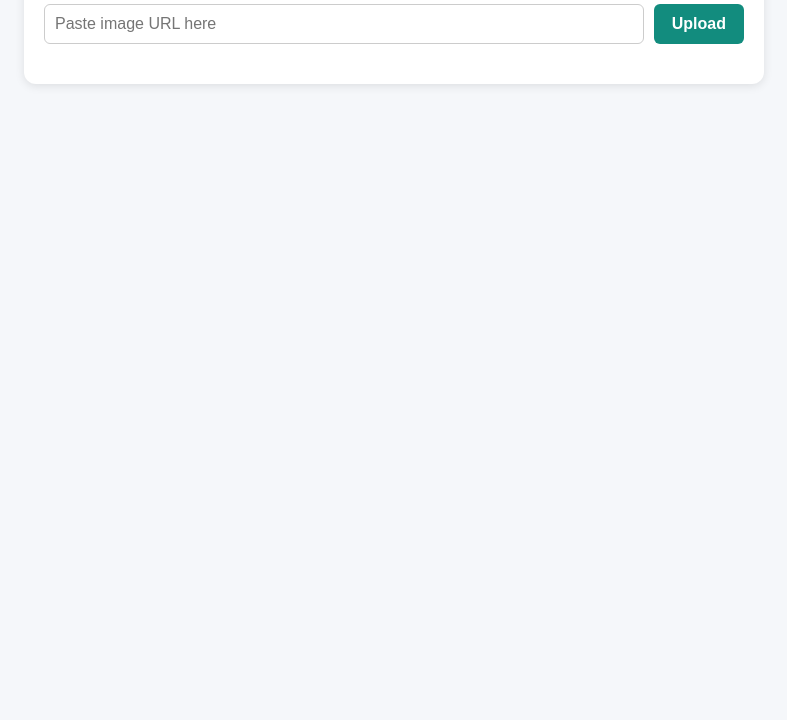
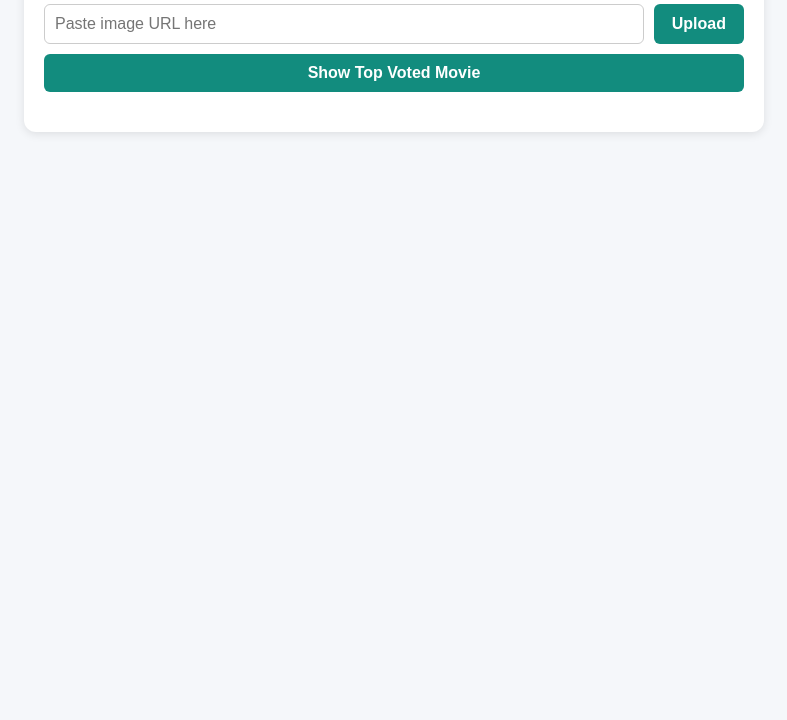
Before and after one commit to Gaurav9501/chatroom, a website: page movies.html in a window 1280 px wide. Shown: the part 120-840 px from the top of the page, without its empty margins (246-1033 px from the left). Drawn offline with nearby package versions, Linux system fonts and the light colour scheme; no server answers.

Commit message:
Update movies.html

```diff
--- a/movies.html
+++ b/movies.html
@@ -31,7 +31,7 @@
     #uploadSection {
       display: flex;
       gap: 10px;
-      margin-bottom: 20px;
+      margin-bottom: 10px;
     }
     #imageUrl {
       flex-grow: 1;
@@ -53,6 +53,10 @@
     }
     button:hover {
       background-color: #075e54;
+    }
+    #topVotedBtn {
+      margin-bottom: 20px;
+      width: 100%;
     }
     #moviesContainer {
       display: grid;
@@ -115,12 +119,16 @@
       <button onclick="addMovie()">Upload</button>
     </div>
 
+    <!-- New Button -->
+    <button id="topVotedBtn" onclick="showTopVotedMovie()">Show Top Voted Movie</button>
+
     <div id="moviesContainer"></div>
   </div>
 
   <script src="/socket.io/socket.io.js"></script>
   <script>
     const socket = io();
+    let currentMovies = [];
 
     function addMovie() {
       const imageUrl = document.getElementById('imageUrl').value.trim();
@@ -140,6 +148,7 @@
     socket.emit('movie:getVotes');
 
     socket.on('movie:updateVotes', (movies) => {
+      currentMovies = movies;  // keep movies locally for top voted logic
       const container = document.getElementById('moviesContainer');
       container.innerHTML = '';
       movies.forEach(movie => {
@@ -154,6 +163,48 @@
         container.appendChild(div);
       });
     });
+
+    function showTopVotedMovie() {
+      if (!currentMovies.length) {
+        alert('No movies available.');
+        return;
+      }
+      // Find movie with highest votes
+      const topMovie = currentMovies.reduce((prev, curr) => (curr.votes > prev.votes ? curr : prev), currentMovies[0]);
+      if (!topMovie || !topMovie.image) {
+        alert('Top voted movie data not found.');
+        return;
+      }
+      // Open new window/tab showing the image only
+      const win = window.open('', '_blank', 'width=600,height=800');
+      win.document.write(`
+        <html>
+          <head>
+            <title>Top Voted Movie</title>
+            <style>
+              body {
+                margin: 0;
+                display: flex;
+                justify-content: center;
+                align-items: center;
+                height: 100vh;
+                background: #222;
+              }
+              img {
+                max-width: 90vw;
+                max-height: 90vh;
+                border-radius: 12px;
+                box-shadow: 0 0 20px rgba(255,255,255,0.3);
+              }
+            </style>
+          </head>
+          <body>
+            <img src="${topMovie.image}" alt="Top Voted Movie" />
+          </body>
+        </html>
+      `);
+      win.document.close();
+    }
   </script>
 </body>
 </html>
```
